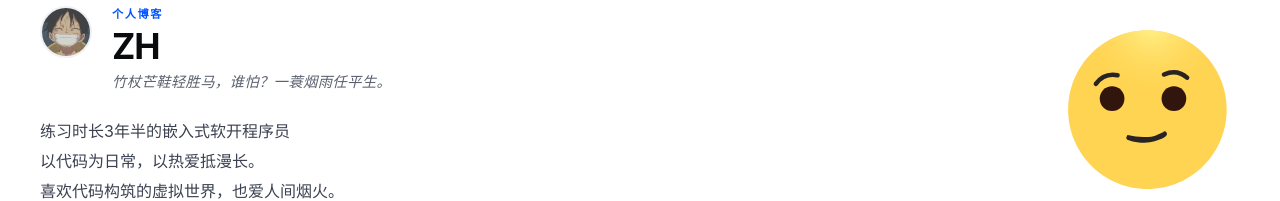
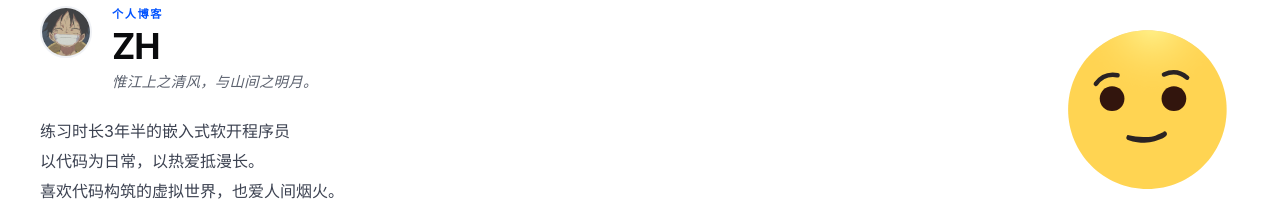
Before and after one commit to Zeal-Horizon/my-blog, a Vue app: page /#/ in a window 1280 px wide. Shown: the part 120-321 px from the top of the page. Built offline with nearby package versions, Linux system fonts and the light colour scheme.

Commit message:
update subtitle: change Su Shi quote to 惟江上之清风，与山间之明月

```diff
--- a/src/components/HeroSection.vue
+++ b/src/components/HeroSection.vue
@@ -9,7 +9,7 @@
           <div class="author-headline">
             <span class="author-label">个人博客</span>
             <h1 class="author-name">ZH</h1>
-            <p class="author-subtitle">竹杖芒鞋轻胜马，谁怕？一蓑烟雨任平生。</p>
+            <p class="author-subtitle">惟江上之清风，与山间之明月。</p>
           </div>
         </div>
 
```
